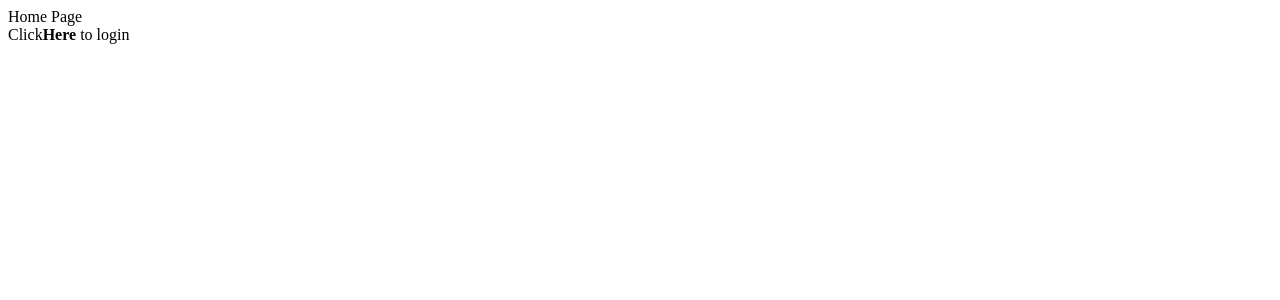
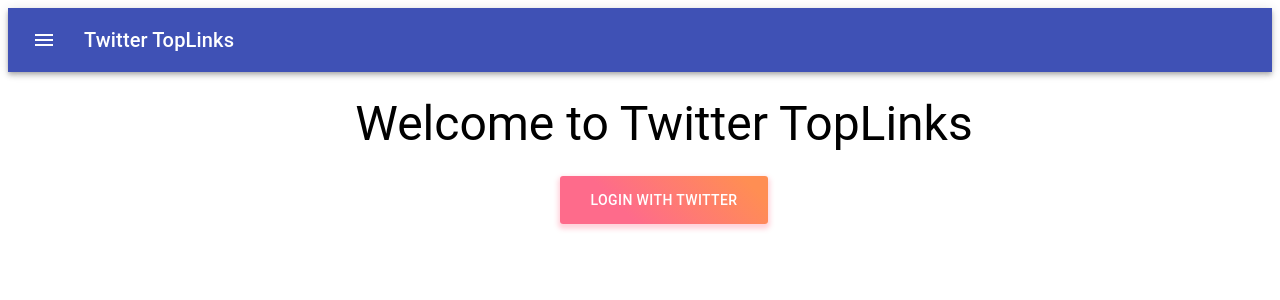
Before and after one commit to praneshkmr/twitter-toplinks, a React (Create React App) app in the folder packages/front/: page / in a window 1280 px wide. Shown: the top 300 px of the page. Built offline with nearby package versions, Linux system fonts and the light colour scheme; no server answers.

Commit message:
Home page with Material UI

```diff
--- a/packages/front/package.json
+++ b/packages/front/package.json
@@ -3,6 +3,8 @@
   "version": "0.1.0",
   "private": true,
   "dependencies": {
+    "@material-ui/core": "^4.9.8",
+    "@material-ui/icons": "^4.9.1",
     "@testing-library/jest-dom": "^4.2.4",
     "@testing-library/react": "^9.3.2",
     "@testing-library/user-event": "^7.1.2",
@@ -10,8 +12,7 @@
     "react": "^16.13.1",
     "react-dom": "^16.13.1",
     "react-router-dom": "^5.1.2",
-    "react-scripts": "3.4.1",
-    "styled-components": "^5.0.1"
+    "react-scripts": "3.4.1"
   },
   "scripts": {
     "start": "cross-env CI=true react-scripts start",
--- a/packages/front/src/components/pages/HomePage/index.jsx
+++ b/packages/front/src/components/pages/HomePage/index.jsx
@@ -1,25 +1,45 @@
 import React from 'react';
 import { shape, func, string } from 'prop-types';
-import styled from 'styled-components';
+import { styled, makeStyles } from '@material-ui/core/styles';
+import Button from '@material-ui/core/Button';
+import { Typography } from '@material-ui/core';
 
-const ClickSpan = styled.span`
-  font-weight: bold;
-`;
+import AppTemplate from '../../templates/AppTemplate';
 
-const HomePage = ({ user, twitterLogin }) => (
-  <>
-    <div>Home Page</div>
-    {!user && (
-    <div>
-      Click
-      <ClickSpan onClick={twitterLogin}>Here</ClickSpan>
-      {' '}
-      to login
-    </div>
-    )}
-    {user && <div>User Present</div>}
-  </>
-);
+const useStyles = makeStyles({
+  wrapper: {
+    display: 'flex',
+    'flex-direction': 'column',
+  },
+  heading: {
+    textAlign: 'center',
+    'margin-bottom': '24px',
+  },
+});
+
+const MyButton = styled(Button)({
+  background: 'linear-gradient(45deg, #FE6B8B 30%, #FF8E53 90%)',
+  border: 0,
+  borderRadius: 3,
+  boxShadow: '0 3px 5px 2px rgba(255, 105, 135, .3)',
+  color: 'white',
+  height: 48,
+  padding: '0 30px',
+  margin: '0 auto',
+});
+
+const HomePage = ({ user, twitterLogin }) => {
+  const classes = useStyles();
+  return (
+    <AppTemplate>
+      <div className={classes.wrapper}>
+        <Typography variant="h3" className={classes.heading}>Welcome to Twitter TopLinks</Typography>
+        {!user && <MyButton onClick={twitterLogin}>Login with Twitter</MyButton>}
+        {user && <div>User Present</div>}
+      </div>
+    </AppTemplate>
+  );
+};
 
 HomePage.propTypes = {
   user: shape({ name: string }),
--- /dev/null
+++ b/packages/front/src/components/templates/AppTemplate/index.jsx
@@ -0,0 +1,52 @@
+import React from 'react';
+import { node } from 'prop-types';
+
+import { makeStyles } from '@material-ui/core/styles';
+import AppBar from '@material-ui/core/AppBar';
+import Toolbar from '@material-ui/core/Toolbar';
+import Typography from '@material-ui/core/Typography';
+import IconButton from '@material-ui/core/IconButton';
+import MenuIcon from '@material-ui/icons/Menu';
+
+const useStyles = makeStyles((theme) => ({
+  root: {
+    flexGrow: 1,
+  },
+  menuButton: {
+    marginRight: theme.spacing(2),
+  },
+  title: {
+    flexGrow: 1,
+  },
+  childrenWrapper: {
+    width: '100%',
+    margin: '24px',
+  },
+}));
+
+const AppTemplate = ({ children }) => {
+  const classes = useStyles();
+  return (
+    <>
+      <AppBar position="static">
+        <Toolbar>
+          <IconButton edge="start" className={classes.menuButton} color="inherit" aria-label="menu">
+            <MenuIcon />
+          </IconButton>
+          <Typography variant="h6" className={classes.title}>
+            Twitter TopLinks
+          </Typography>
+        </Toolbar>
+      </AppBar>
+      <div className={classes.childrenWrapper}>
+        {children}
+      </div>
+    </>
+  );
+};
+
+AppTemplate.propTypes = {
+  children: node.isRequired,
+};
+
+export default AppTemplate;
```
Also changed, not shown: 1 other file (tests, documents, lock files or other folders).
